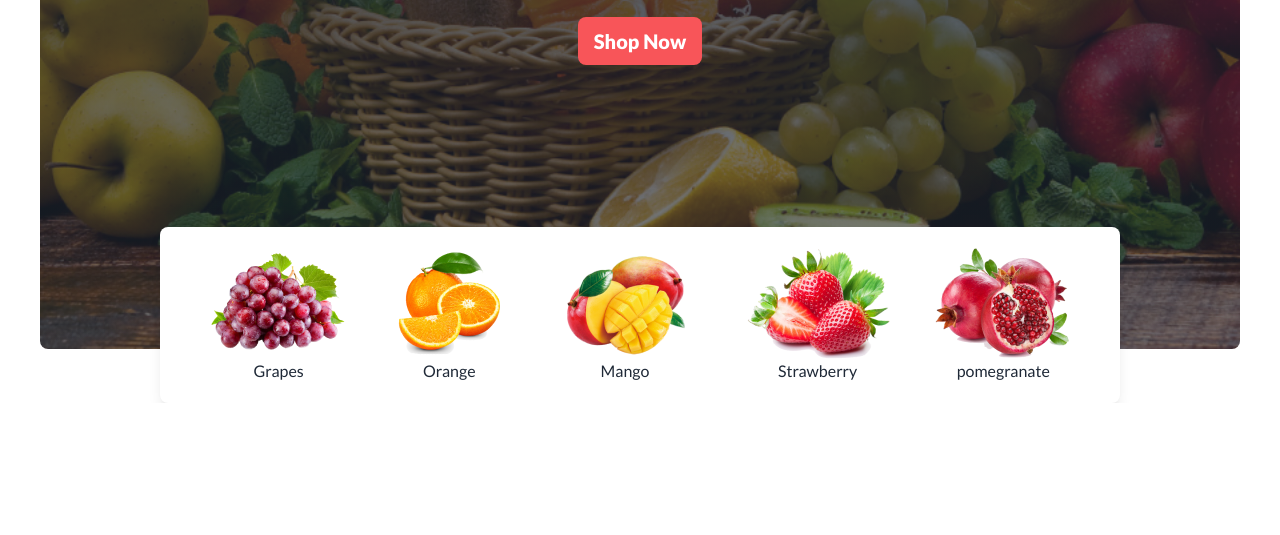
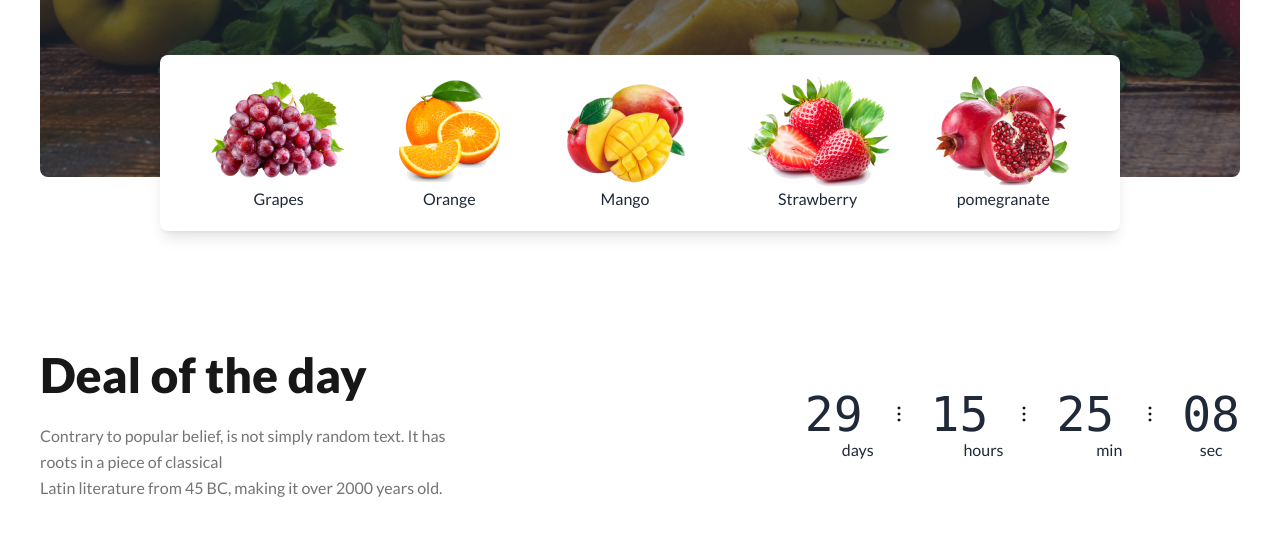
Before and after one commit to frustrated018/B8A3-fruit-brust, a plain HTML site: page index.html in a window 1280 px wide. Shown: the part 623-1158 px from the top of the page. Before the commit the page ends 1026 px from the top, so only its background shows below. Drawn offline with nearby package versions, Linux system fonts and the light colour scheme; grey boxes are pictures that could not be loaded.

Commit message:
Started working on the deal of the day section

```diff
--- a/index.html
+++ b/index.html
@@ -44,12 +44,12 @@
         }
     </script>
 
-<body class="font-lato max-w-screen-xl mx-auto px-4 lg:px-10">
+<body class="font-lato max-w-screen-xl mx-auto px-5 lg:px-10">
 
     <header>
         <!-- navbar starts here-->
-        <nav
-            class="flex justify-between items-center px-4 lg:px-9 py-4 lg:py-5 lg:bg-primary-color rounded-[500px] mt-5 mb-5 lg:mt-10 lg:mb-10">
+        <!-- <nav
+        class="flex justify-between md:justify-around items-center px-4 lg:px-9 py-4 lg:py-5 lg:bg-primary-color rounded-[500px] mt-5 mb-5 lg:mt-10 lg:mb-10">
 
             <div class="hidden lg:flex lg:flex-1">
                 <ul class="menu menu-horizontal px-1 text-white">
@@ -84,7 +84,7 @@
                     class="relative input lg:w-[75%] input-bordered rounded-full" />
                 <img class="m-4 absolute w-5 rounded-full" src="./images/search.svg" alt="Search icon">
             </div>
-        </nav>
+        </nav> -->
         <!-- navbar ends here -->
 
         <!-- Carousel Section starts here -->
@@ -189,7 +189,8 @@
 
         <!-- Various fruits section starts here -->
         <section class=" hidden lg:block relative -mt-32">
-            <div class=" rounded-lg shadow-lg w-full lg:w-[80%] lg:mx-auto hidden lg:flex flex-row justify-evenly gap-4 text-center bg-white py-[20px] px-[20px] ">
+            <div
+                class=" rounded-lg shadow-lg w-full lg:w-[80%] lg:mx-auto hidden lg:flex flex-row justify-evenly gap-4 text-center bg-white py-[20px] px-[20px] ">
                 <div>
                     <img src="./images/fruit1.png" alt="grapes">
                     <p>Grapes</p>
@@ -213,10 +214,56 @@
             </div>
         </section>
 
-       <!-- various fruits section ends here -->
+        <!-- various fruits section ends here -->
 
     </header>
     <main>
+        <!-- Deal of the day section -->
+        <div class="flex  flex-col lg:flex-row lg:mt-24 lg:mb-24 lg:gap-80 items-center ">
+            <!-- text section -->
+            <div class="flex flex-col gap-6 text-center lg:text-left">
+                <h1 class="text-neutral-900 text-3xl lg:text-5xl font-extrabold  mt-6 ">Deal of the day</h1>
+                <p class="text-neutral-900 text-opacity-60 text-base font-medium leading-relaxed mb-6 ">
+                    Contrary to popular belief, is not simply random text. It has roots in a piece of classical
+                    <br>
+                    Latin literature from 45 BC, making it over 2000 years old.
+                </p>
+            </div>
+
+            <!-- countdown timer -->
+            <div class="grid grid-flow-col gap-5 text-center auto-cols-max">
+                <div class="flex flex-col">
+                    <span class="countdown font-mono text-5xl items-center">
+                        <span style="--value:29;"></span>
+                        <img class="pl-3 lg:pl-6 h-6 w6" src="./images/countdown.svg" alt="threedot">
+                    </span>
+                    days
+                </div>
+                <div class="flex flex-col">
+                    <span class="countdown font-mono text-5xl items-center">
+                        <span style="--value:15;"></span>
+                        <img class="pl-3 lg:pl-6 h-6 w6" src="./images/countdown.svg" alt="threedot">
+                    </span>
+                    hours
+                </div>
+                <div class="flex flex-col">
+                    <span class="countdown font-mono text-5xl items-center">
+                        <span style="--value:25;"></span>
+                        <img class="pl-3 lg:pl-6 h-6 w6" src="./images/countdown.svg" alt="threedot">
+                    </span>
+                    min
+                </div>
+                <div class="flex flex-col">
+                    <span class="countdown font-mono text-5xl">
+                        <span style="--value:08;"></span>
+                    </span>
+                    sec
+                </div>
+            </div>
+            <!-- Countdown timer end -->
+        </div>
+
+
 
     </main>
 
```
Also changed, not shown: images/countdown.svg (added).
